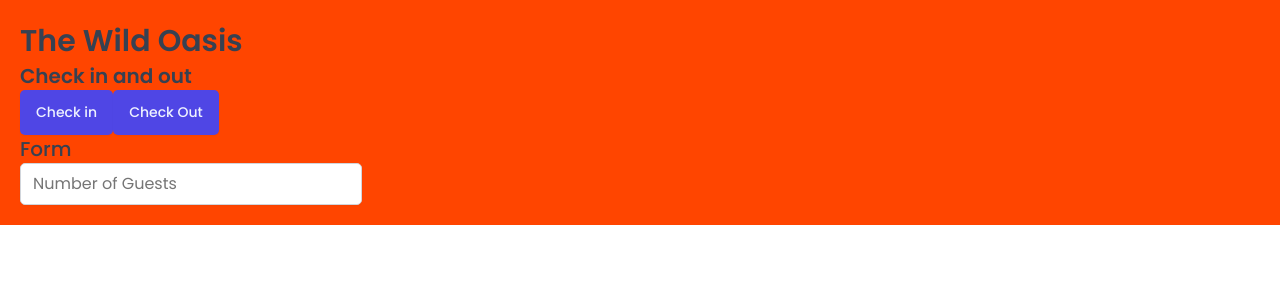
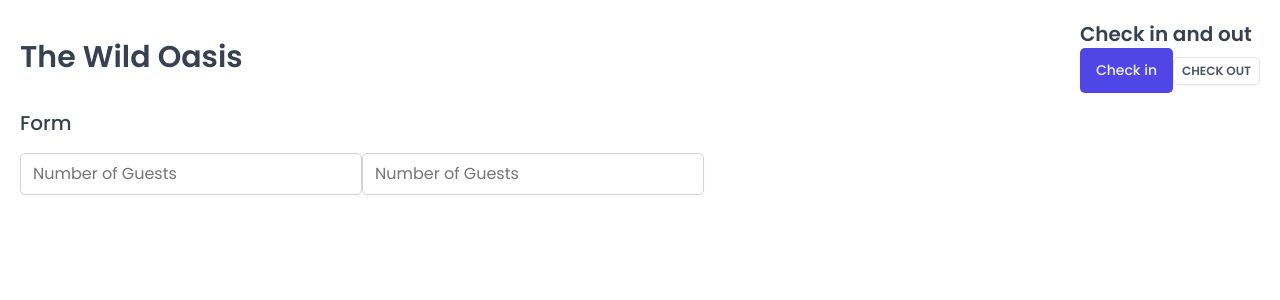
Before and after one commit to SeunSarumi/The-Wild-Oasis-Dashboard, a React (Vite) app: page / in a window 1280 px wide. Shown: the top 300 px of the page. Built offline with nearby package versions, Linux system fonts and the light colour scheme; a web font is replaced by a local one.

Commit message:
built more reusable components

```diff
--- a/src/App.jsx
+++ b/src/App.jsx
@@ -3,9 +3,10 @@
 import Button from "./ui/Button";
 import Input from "./ui/Input";
 import Heading from "./ui/Heading";
+import Row from "./ui/Row";
 
 const StyledApp = styled.div`
-  background-color: orangered;
+  /* background-color: orangered; */
   padding: 20px;
 `;
 
@@ -14,14 +15,31 @@
     <>
       <GlobalStyles />
       <StyledApp>
-        <Heading as="h1">The Wild Oasis</Heading>
+        <Row>
+          <Row type="horizontal">
+            <Heading as="h1">The Wild Oasis</Heading>
 
-        <Heading as="h2">Check in and out</Heading>
-        <Button onClick={() => alert("Check in")}>Check in</Button>
-        <Button onClick={() => alert("Check out")}>Check Out</Button>
+            <div>
+              <Heading as="h2">Check in and out</Heading>
+              <Button onClick={() => alert("Check in")}>Check in</Button>
+              <Button
+                variation="secondary"
+                size="small"
+                onClick={() => alert("Check out")}
+              >
+                Check Out
+              </Button>
+            </div>
+          </Row>
 
-        <Heading as="h3">Form</Heading>
-        <Input type="number" placeholder="Number of Guests" />
+          <Row>
+            <Heading as="h3">Form</Heading>
+            <form>
+              <Input type="number" placeholder="Number of Guests" />
+              <Input type="number" placeholder="Number of Guests" />
+            </form>
+          </Row>
+        </Row>
       </StyledApp>
     </>
   );
--- a/src/ui/Button.jsx
+++ b/src/ui/Button.jsx
@@ -49,19 +49,17 @@
 };
 
 const Button = styled.button`
-  font-size: 1.4rem;
-  padding: 1.2rem 1.6rem;
-  font-weight: 500;
   border: none;
   border-radius: var(--border-radius-sm);
-  background-color: var(--color-brand-600);
-  color: var(--color-brand-50);
   box-shadow: var(--shadow-sm);
-  cursor: pointer;
 
-  &:hover {
-    background-color: var(--color-brand-700);
-  }
+  ${(props) => sizes[props.size]}
+  ${(props) => variations[props.variation]}
 `;
 
+Button.defaultProps = {
+  variation: "primary",
+  size: "medium",
+};
+
 export default Button;
--- /dev/null
+++ b/src/ui/Row.jsx
@@ -0,0 +1,25 @@
+import styled, { css } from "styled-components";
+
+const Row = styled.div`
+  display: flex;
+
+  ${(props) =>
+    props.type === "horizontal" &&
+    css`
+      justify-content: space-between;
+      align-items: center;
+    `}
+
+  ${(props) =>
+    props.type === "vertical" &&
+    css`
+      flex-direction: column;
+      gap: 1.6rem;
+    `}
+`;
+
+Row.defaultProps = {
+  type: "vertical",
+};
+
+export default Row;
```
